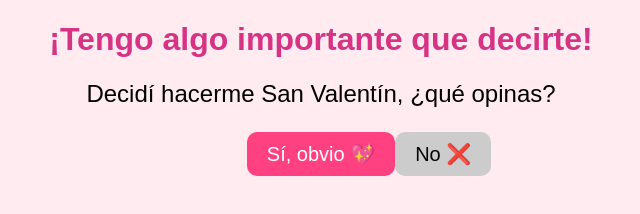
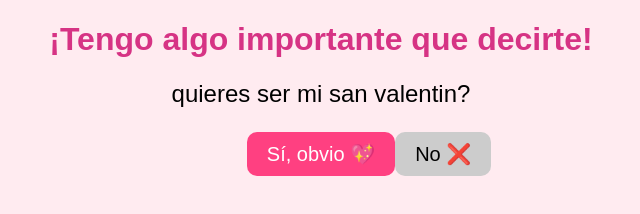
Before and after one commit to hjimenez01/formularioreserva, a plain HTML site: page index.html in a window 1280 px wide. Shown: the whole page, without its empty margins (319-959 px from the left). Drawn offline with Linux system fonts and the light colour scheme.

Commit message:
Update index.html

```diff
--- a/index.html
+++ b/index.html
@@ -63,7 +63,7 @@
 <body>
 
     <h1>¡Tengo algo importante que decirte!</h1>
-    <p id="pregunta">Decidí hacerme San Valentín, ¿qué opinas?</p>
+    <p id="pregunta">quieres ser mi san valentin?</p>
 
     <div class="botones">
         <button id="si" onclick="mostrarSorpresa()">Sí, obvio 💖</button>
```
